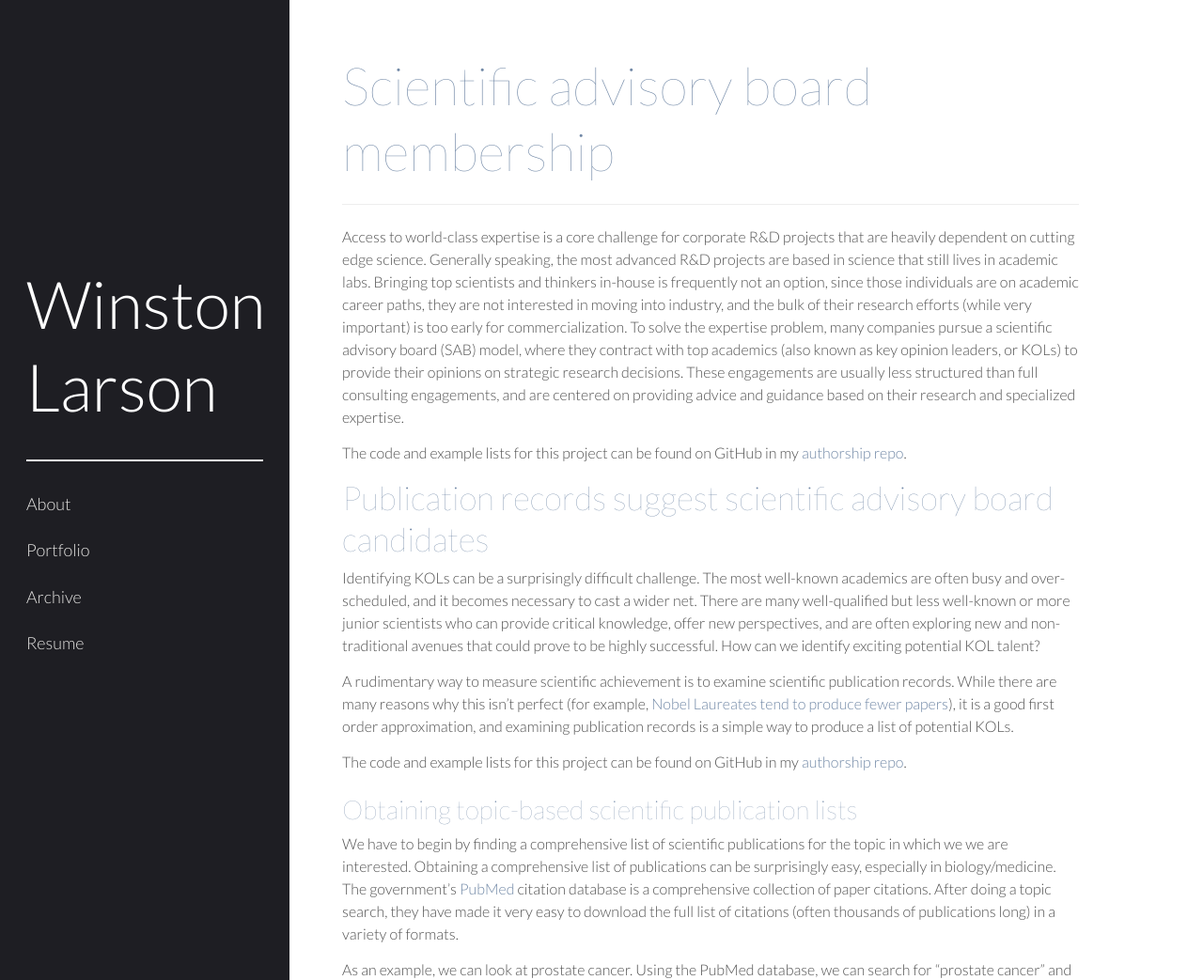
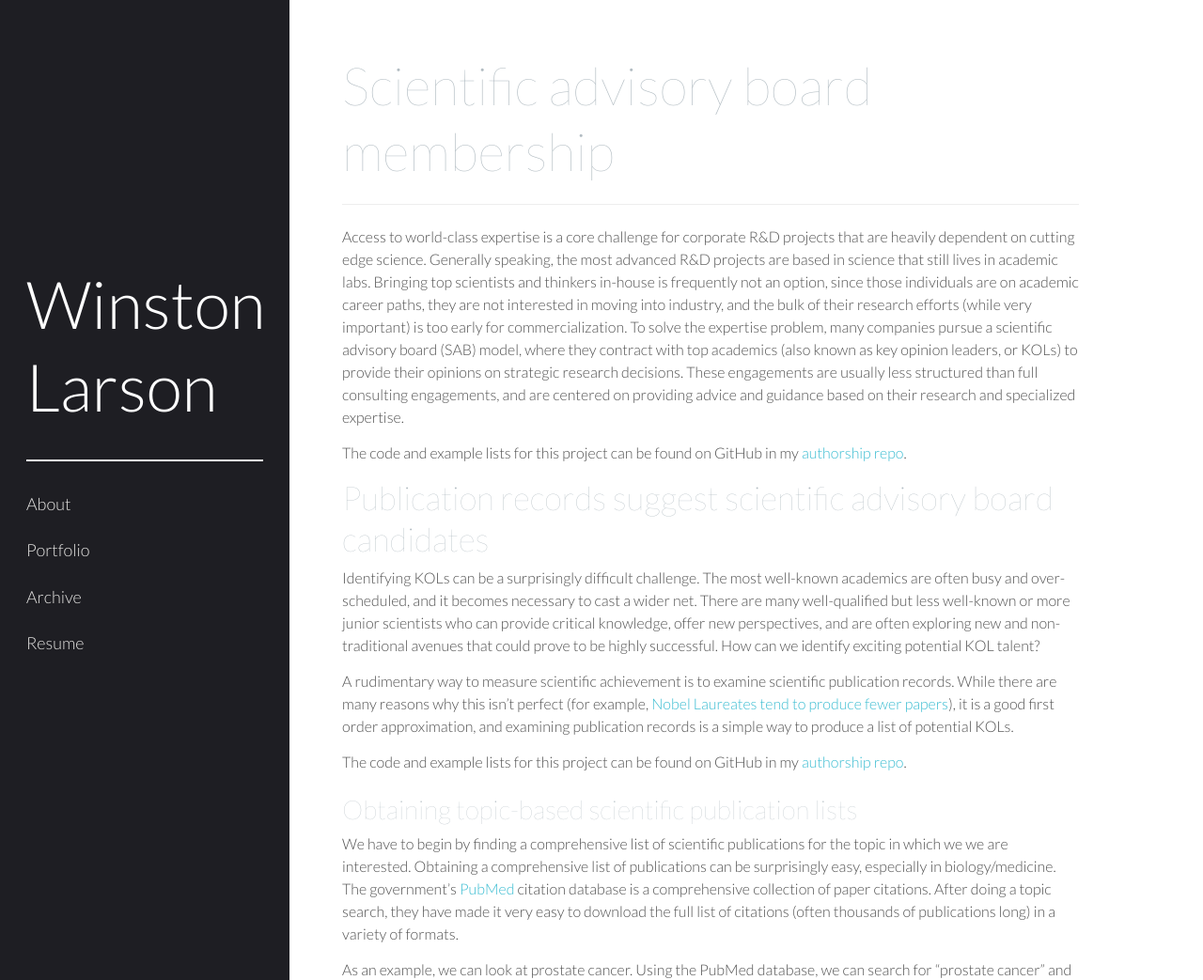
Before and after one commit to winstonlarson/old_website, a Jekyll site: the page built from authorship.md, in a window 1280 px wide and 1400 px high. Shown: the top 1043 px of the window at 94% size. Built offline with Jekyll 4.4.1, drawn with Linux system fonts in a browser that asks for light colours; some web fonts are replaced.

Commit message:
color test

```diff
--- a/public/css/poole.css
+++ b/public/css/poole.css
@@ -68,12 +68,13 @@ body {
 a, h1, h2, h3, h4, h5, h6, .page-title,
 .post-title,
 .post-title a {
-  color: #7188A6;/*6B88C9*/
+  color: #B2BCC2;/*6B88C9*/
 }
 
 /* No `:visited` state is required by default (browsers will use `a`) */
 a {
   text-decoration: none;
+  color: #39BCD1;
 }
 a strong {
   color: inherit;
```
